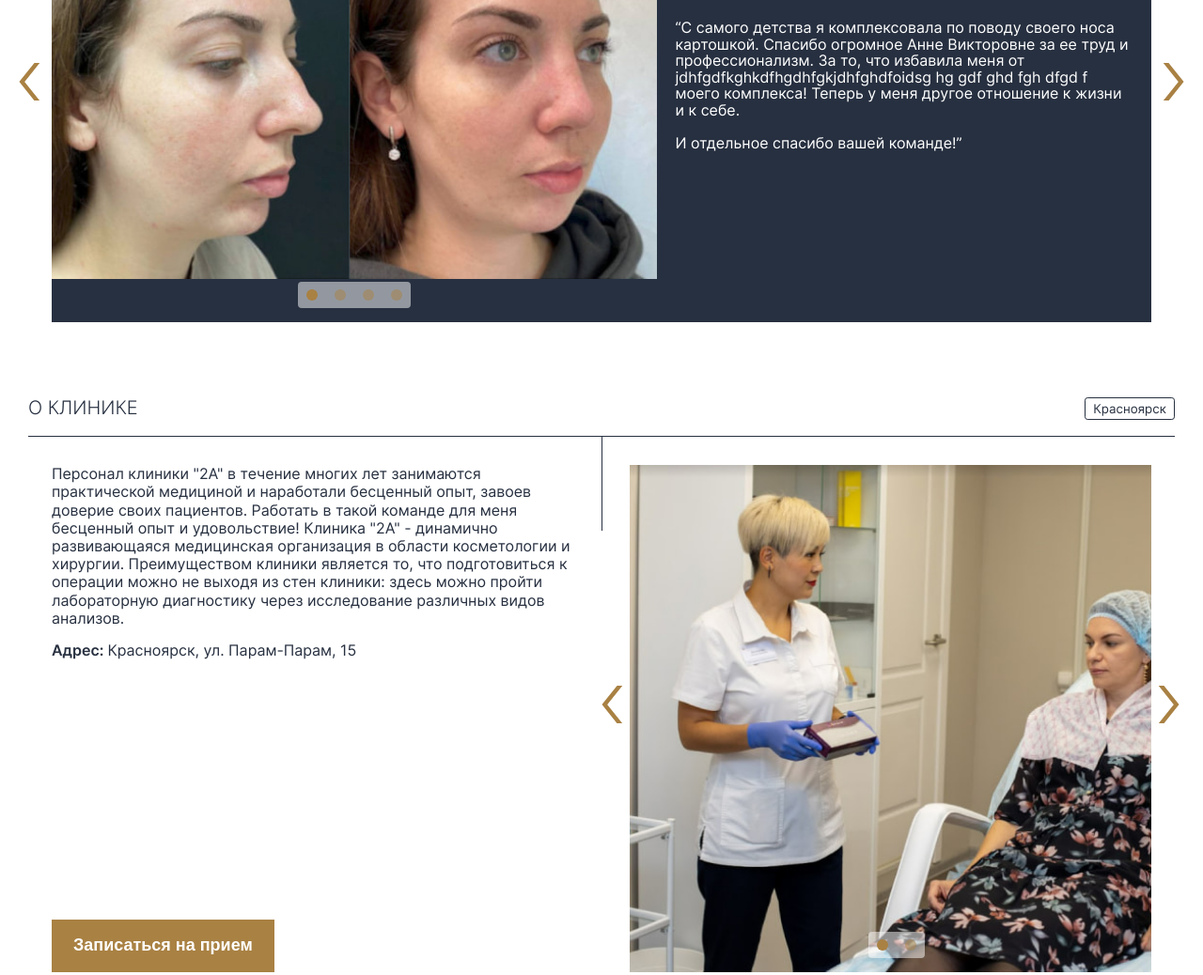
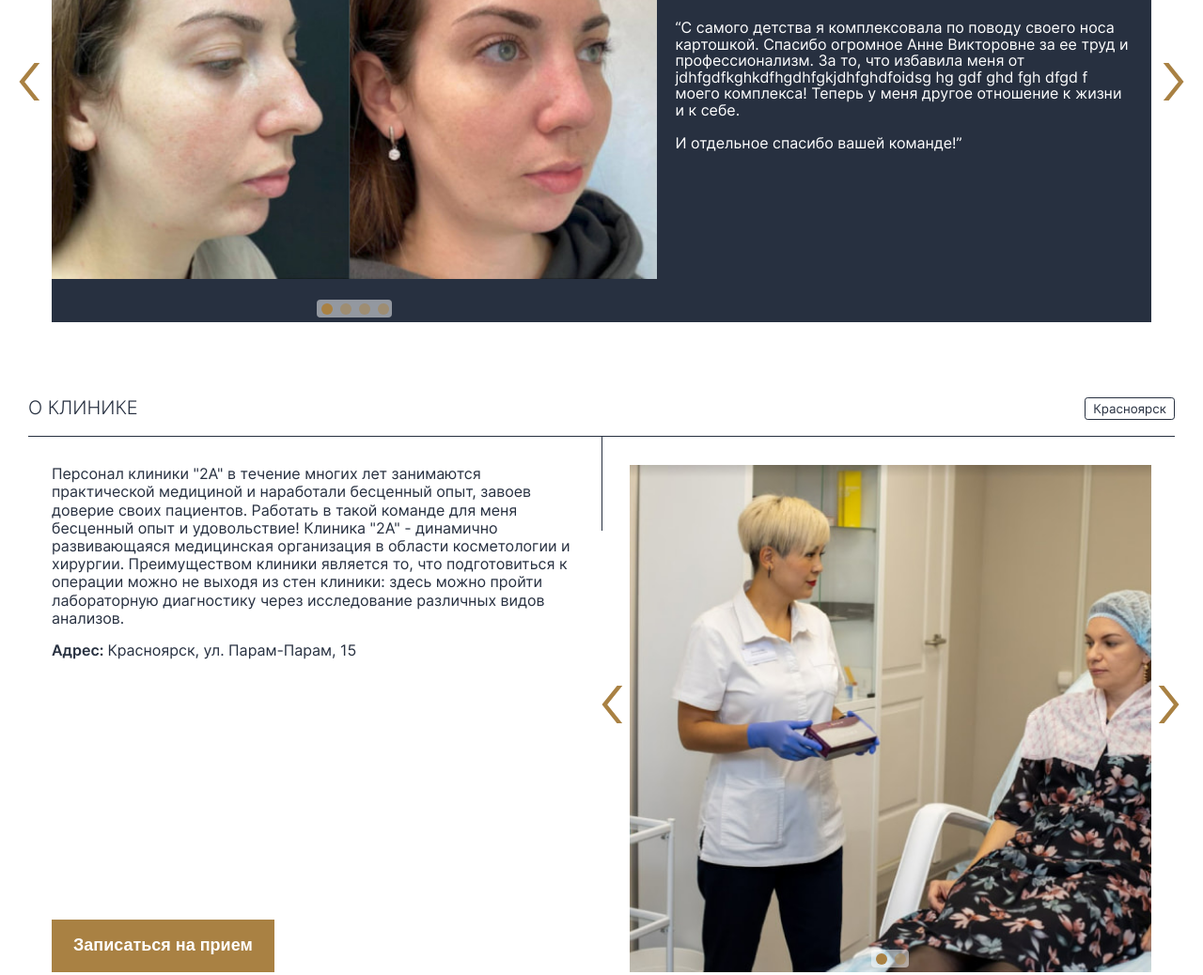
Before and after one commit to approxim/plastic-surgery-gerasimova, a website: page source/index.html in a window 1280 px wide. Shown: the part 4501-5539 px from the top of the page at 94% size. Drawn offline with Linux system fonts and the light colour scheme.

Commit message:
наладил работу слайдер_в_слайдере в секции reviews

```diff
--- a/source/js/slider.js
+++ b/source/js/slider.js
@@ -36,9 +36,11 @@ $(document).ready(function(){
     arrows: false,
     slidesToShow: 1,
     slidesToScroll: 1
-  }).on('mousemove', function(event, slick){
+  }).on('touchstart touchend mousedown mouseup', function(event, slick){
     event.stopPropagation(); // Слайдер в слайдере
   });
+
+
 
   // clinic
   $('.clinic__images').slick({
--- a/source/sass/slick/slick-custom.scss
+++ b/source/sass/slick/slick-custom.scss
@@ -8,7 +8,14 @@
 }
 
 .slick-dots {
-    bottom: 15px;
+    bottom: 5px;
+    line-height: .6;
+}
+
+.slick-dots li {
+    height: 15px;
+    width: 10px;
+
 }
 
 .slick-dots li button {
```
Also changed, not shown: source/css/style.css, 1 other file.
